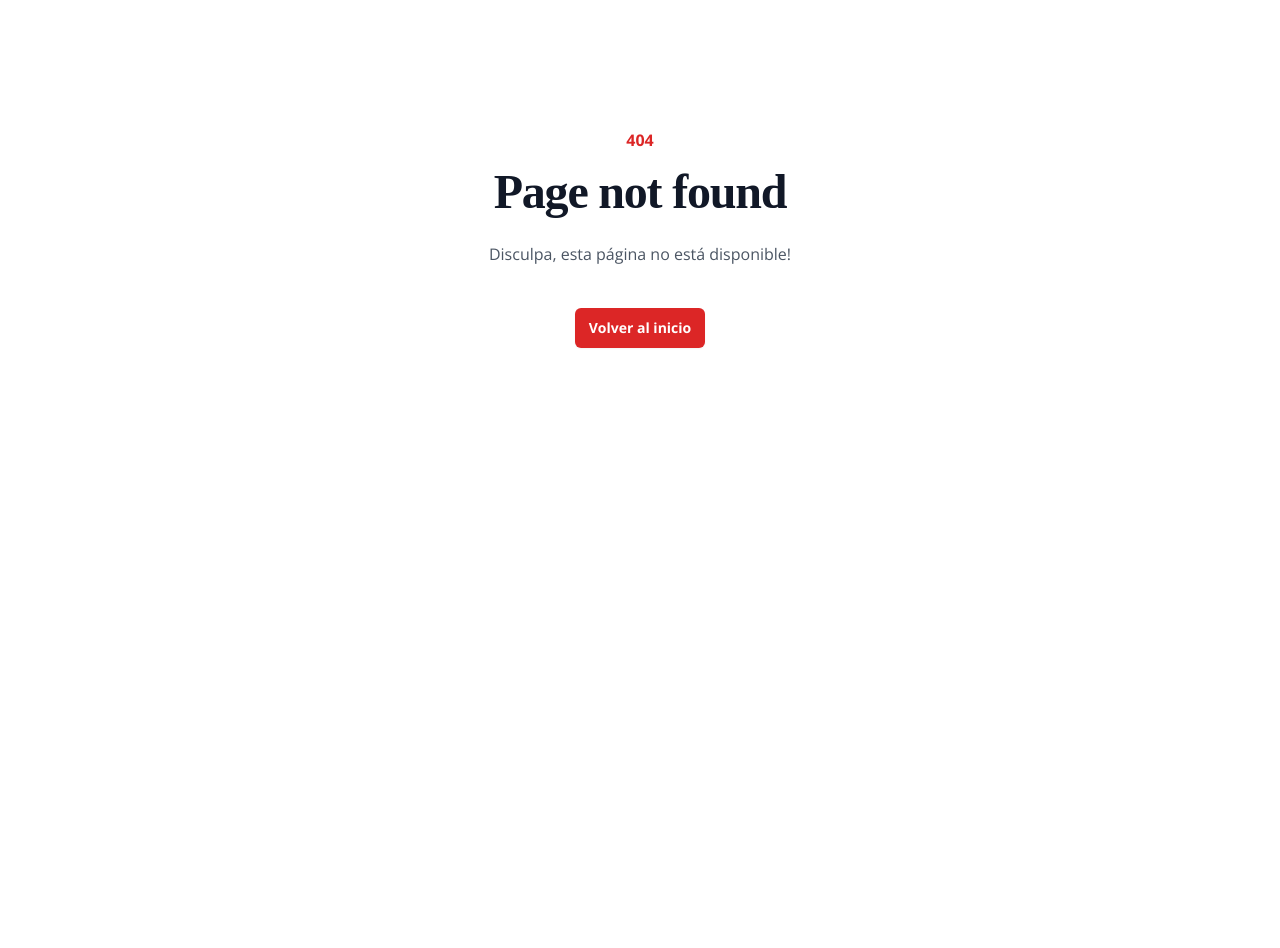
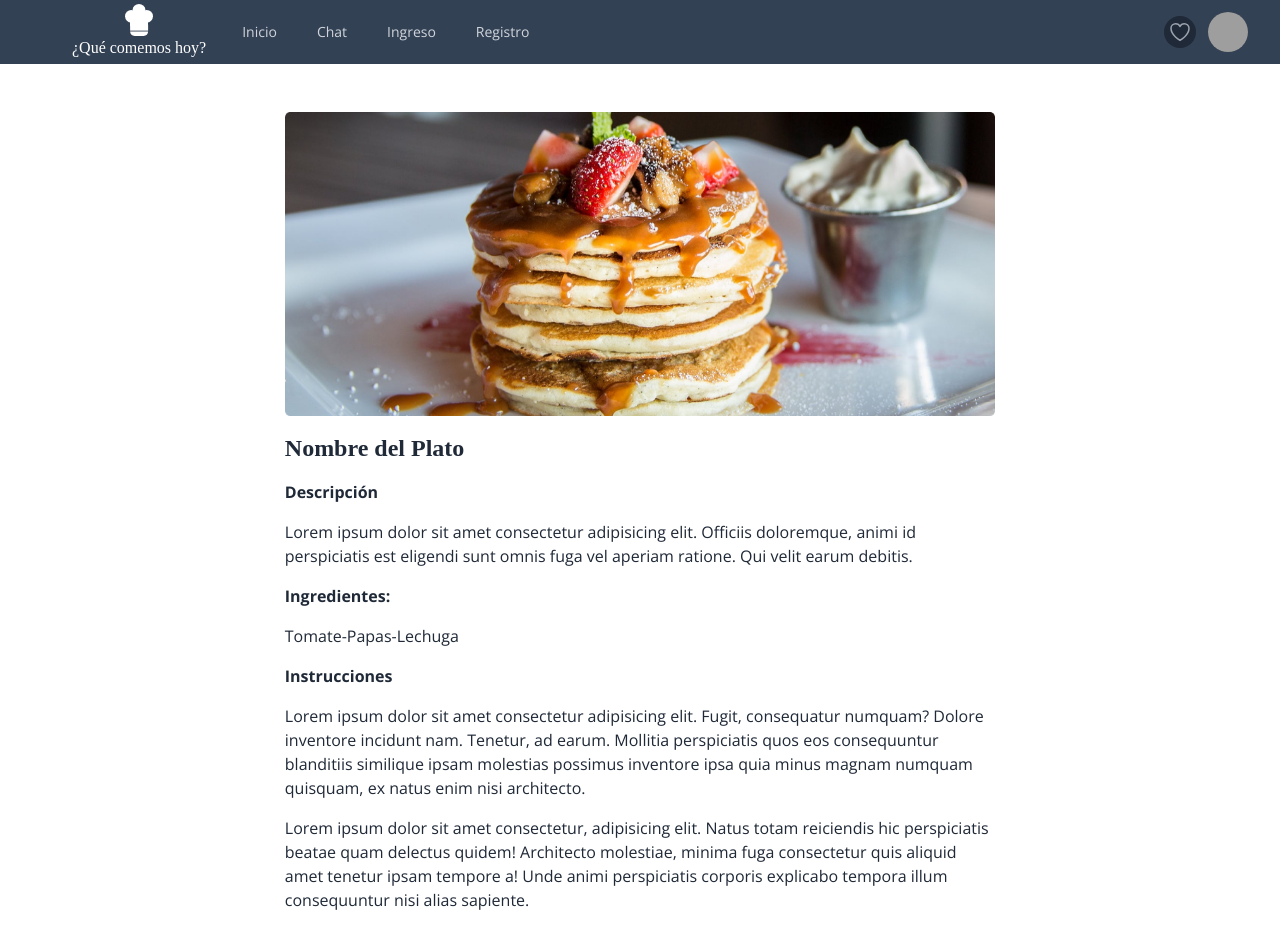
Before and after one commit to No-Country/S12-04-T-Node-React, a React (Vite) app in the folder frontend/: page /recipe in a window 1280 px wide. Before the commit this address had no page. Shown: the top 948 px of the page. Before the commit the page ends 800 px from the top, so only its background shows below. Built offline with nearby package versions, Linux system fonts and the light colour scheme; grey boxes are pictures that could not be loaded.

Commit message:
add description recipe

```diff
--- a/frontend/src/components/Chat.jsx
+++ b/frontend/src/components/Chat.jsx
@@ -1,3 +1,4 @@
+import { Link } from "react-router-dom";
 
 const Chat = () => {
   return (
@@ -44,7 +45,7 @@ const Chat = () => {
       <div className="flex flex-col mb-6">
         <h4 className="font-bold text-xl mx-auto mb-4">¿Te gustó esta receta?</h4>
         <div className="flex justify-center gap-2 flex-wrap">
-          <button className="btn bg-slate-500 px-32 col-12 text-slate-50 text-lg">Si</button>
+          <Link to="/recipe" className="btn bg-slate-500 px-32 col-12 text-slate-50 text-lg">Si</Link>
           <button className="btn bg-slate-500 px-32 col-12 text-slate-50 text-lg">No</button>
         </div>
       </div>
--- /dev/null
+++ b/frontend/src/components/Description.jsx
@@ -0,0 +1,12 @@
+import Recipe from "../pages/Recipe"
+
+
+const Description = () => {
+  return (
+    <div>
+      <Recipe />
+    </div>
+  )
+}
+
+export default Description
--- /dev/null
+++ b/frontend/src/pages/Recipe.jsx
@@ -0,0 +1,25 @@
+const Recipe = () => {
+  return (
+    <div className="flex flex-col h-screen gap-4 items-center m-12">
+      <img className="w-[60%] h-[50%]" src="/plato.png" alt="plato" />
+      <div className="flex flex-col gap-4 w-[60%]">
+        <h1 className="text-2xl font-bold">Nombre del Plato</h1>
+        <h4 className="font-semibold">Descripción</h4>
+        <p>
+          Lorem ipsum dolor sit amet consectetur adipisicing elit. Officiis
+          doloremque, animi id perspiciatis est eligendi sunt omnis fuga vel
+          aperiam ratione. Qui velit earum debitis.
+        </p>
+        <h4 className="font-semibold">Ingredientes:</h4>
+        <div>
+          Tomate-Papas-Lechuga
+        </div>
+        <h4 className="font-semibold">Instrucciones</h4>
+        <p>Lorem ipsum dolor sit amet consectetur adipisicing elit. Fugit, consequatur numquam? Dolore inventore incidunt nam. Tenetur, ad earum. Mollitia perspiciatis quos eos consequuntur blanditiis similique ipsam molestias possimus inventore ipsa quia minus magnam numquam quisquam, ex natus enim nisi architecto.</p>
+        <p>Lorem ipsum dolor sit amet consectetur, adipisicing elit. Natus totam reiciendis hic perspiciatis beatae quam delectus quidem! Architecto molestiae, minima fuga consectetur quis aliquid amet tenetur ipsam tempore a! Unde animi perspiciatis corporis explicabo tempora illum consequuntur nisi alias sapiente.</p>
+      </div>
+    </div>
+  );
+};
+
+export default Recipe;
--- a/frontend/src/routes/index.jsx
+++ b/frontend/src/routes/index.jsx
@@ -6,6 +6,7 @@ import Register from "../pages/Register";
 import ChatBot from "../pages/ChatBot";
 import Layout from "../components/Layout";
 import NotFound from "../pages/NotFound";
+import Recipe from "../pages/Recipe";
 
 export const router = createBrowserRouter([
   {
@@ -29,6 +30,10 @@ export const router = createBrowserRouter([
         path: "/chat",
         element: <ChatBot />,
       },
+      {
+        path: "/recipe",
+        element: <Recipe />
+      }
     ],
   },
 ]);
```
Also changed, not shown: frontend/public/plato.png (added).
